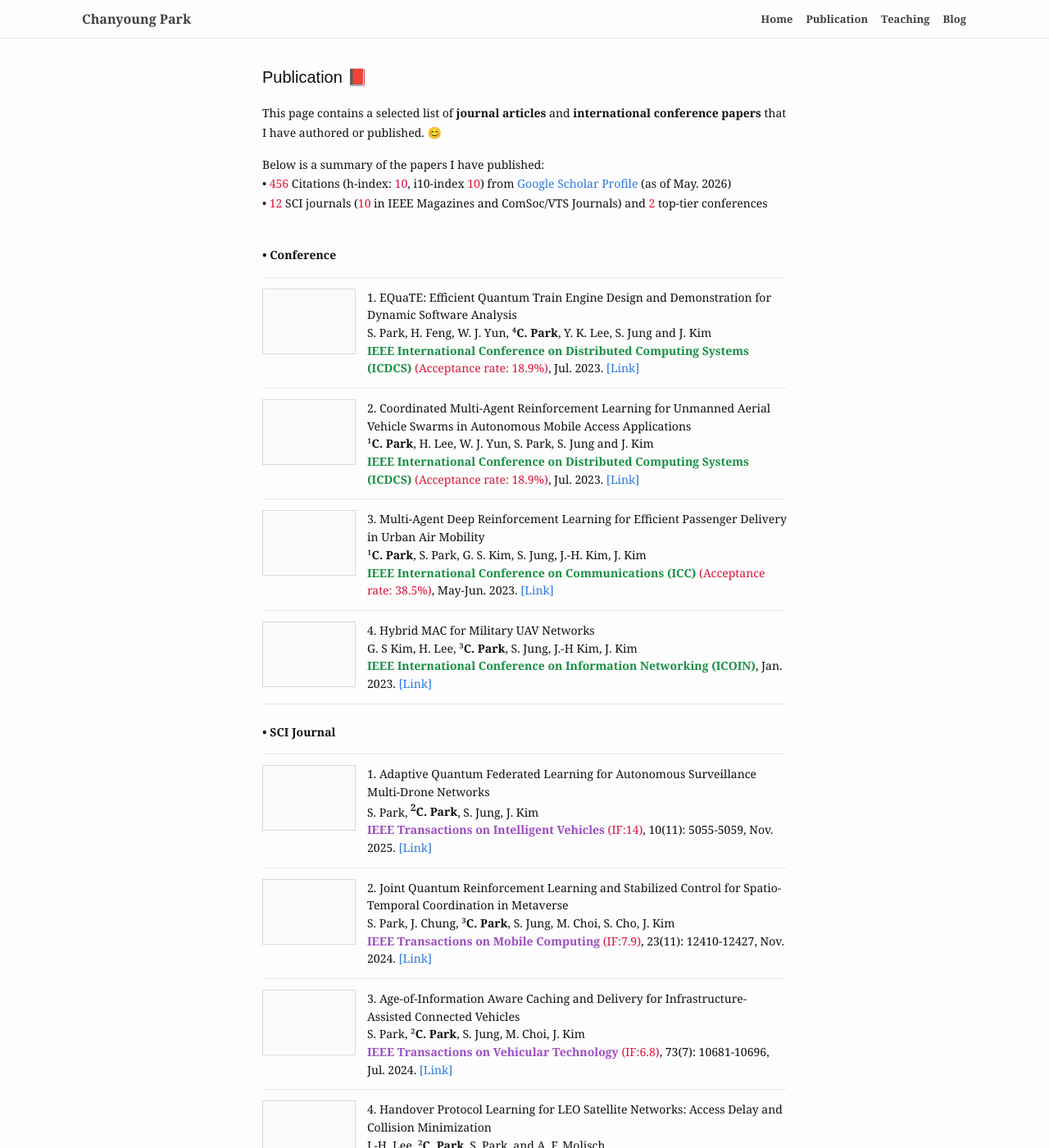
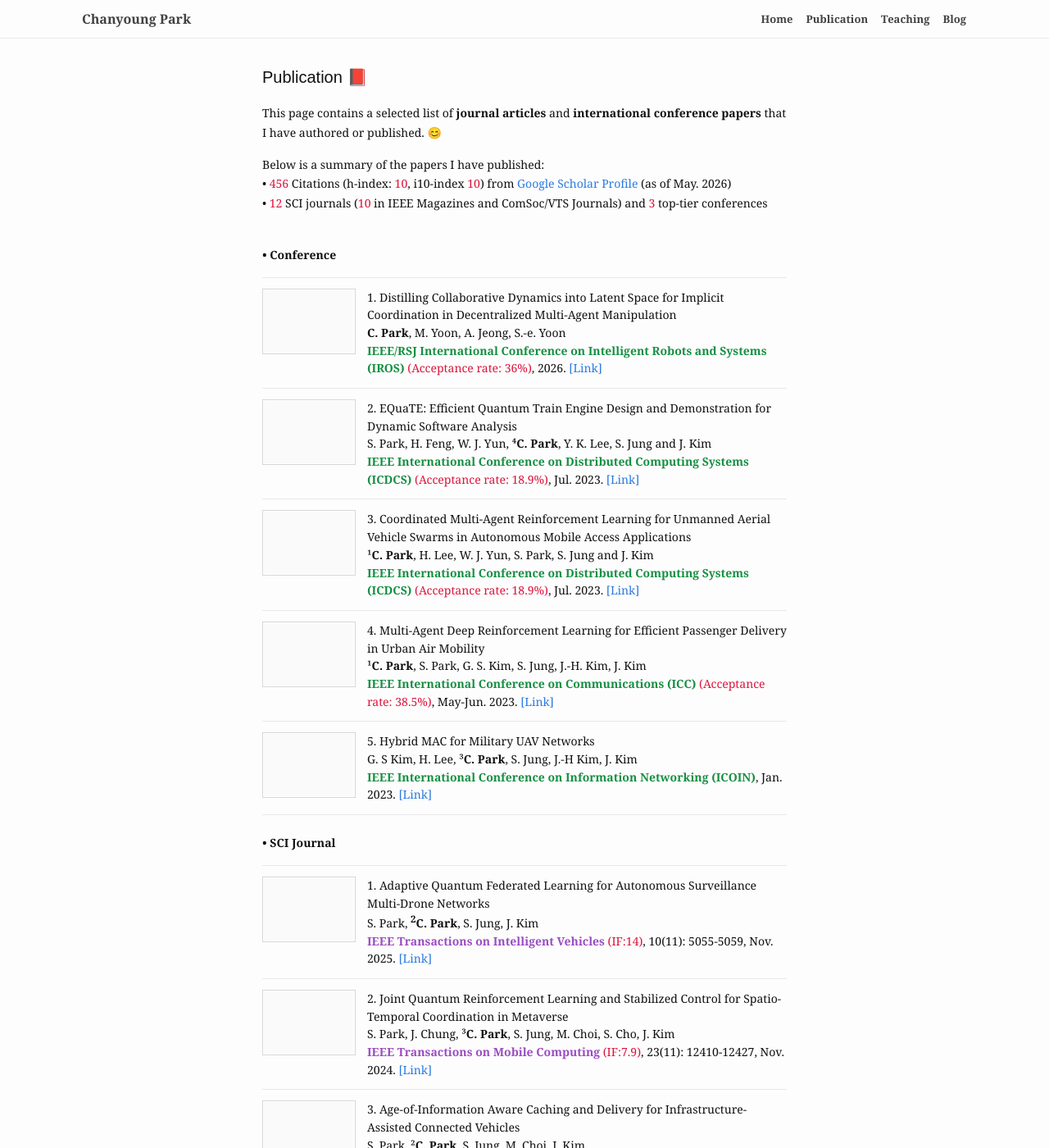
Before and after one commit to cosdeneb/cosdeneb.github.io, a Jekyll site: the page built from publication.md, in a window 1280 px wide and 1400 px high. Shown: the whole window at 82% size. Built offline with Jekyll 4.4.1, drawn with Linux system fonts in a browser that asks for light colours.

Commit message:
Add IROS publication

```diff
--- a/publication.md
+++ b/publication.md
@@ -9,7 +9,7 @@ This page contains a selected list of <b>journal articles</b> and <b>internation
 
 Below is a summary of the papers I have published: <br/>
 • <span class="metric">456</span> Citations (h-index: <span class="metric">10</span>, i10-index <span class="metric">10</span>) from <a href="https://scholar.google.com/citations?hl=ko&user=fGD7V2IAAAAJ">Google Scholar Profile</a> (as of May. 2026) <br/>
-• <span class="metric">12</span> SCI journals (<span class="metric">10</span> in IEEE Magazines and ComSoc/VTS Journals) and <span class="metric">2</span> top-tier conferences <br/>
+• <span class="metric">12</span> SCI journals (<span class="metric">10</span> in IEEE Magazines and ComSoc/VTS Journals) and <span class="metric">3</span> top-tier conferences <br/>
 <br/>
 
 <p><b>• Conference</b></p>
@@ -18,7 +18,16 @@ Below is a summary of the papers I have published: <br/>
   <div class="publication-item">
     <div class="publication-placeholder" aria-hidden="true"></div>
     <div class="publication-content">
-      1. EQuaTE: Efficient Quantum Train Engine Design and Demonstration for Dynamic Software Analysis<br/>
+      1. Distilling Collaborative Dynamics into Latent Space for Implicit Coordination in Decentralized Multi-Agent Manipulation<br/>
+      <b>C. Park</b>, M. Yoon, A. Jeong, S.-e. Yoon <br/>
+      <span class="venue conference">IEEE/RSJ International Conference on Intelligent Robots and Systems (IROS)</span> <span class="metric">(Acceptance rate: 36%)</span>, 2026. <a href="{{ '/assets/pdf/iros-2026.pdf' | absolute_url }}">[Link]</a>
+    </div>
+  </div>
+
+  <div class="publication-item">
+    <div class="publication-placeholder" aria-hidden="true"></div>
+    <div class="publication-content">
+      2. EQuaTE: Efficient Quantum Train Engine Design and Demonstration for Dynamic Software Analysis<br/>
       S. Park, H. Feng, W. J. Yun, ⁴<b>C. Park</b>, Y. K. Lee, S. Jung and J. Kim <br/>
       <span class="venue conference">IEEE International Conference on Distributed Computing Systems (ICDCS)</span> <span class="metric">(Acceptance rate: 18.9%)</span>, Jul. 2023. <a href="https://ieeexplore.ieee.org/abstract/document/10272530">[Link]</a>
     </div>
@@ -27,7 +36,7 @@ Below is a summary of the papers I have published: <br/>
   <div class="publication-item">
     <div class="publication-placeholder" aria-hidden="true"></div>
     <div class="publication-content">
-      2. Coordinated Multi-Agent Reinforcement Learning for Unmanned Aerial Vehicle Swarms in Autonomous Mobile Access Applications<br/>
+      3. Coordinated Multi-Agent Reinforcement Learning for Unmanned Aerial Vehicle Swarms in Autonomous Mobile Access Applications<br/>
       ¹<b>C. Park</b>, H. Lee, W. J. Yun, S. Park, S. Jung and J. Kim <br/>
       <span class="venue conference">IEEE International Conference on Distributed Computing Systems (ICDCS)</span> <span class="metric">(Acceptance rate: 18.9%)</span>, Jul. 2023. <a href="https://ieeexplore.ieee.org/abstract/document/10272444">[Link]</a>
     </div>
@@ -45,7 +54,7 @@ Below is a summary of the papers I have published: <br/>
   <div class="publication-item">
     <div class="publication-placeholder" aria-hidden="true"></div>
     <div class="publication-content">
-      4. Hybrid MAC for Military UAV Networks<br/>
+      5. Hybrid MAC for Military UAV Networks<br/>
       G. S Kim, H. Lee, ³<b>C. Park</b>, S. Jung, J.-H Kim, J. Kim <br/>
       <span class="venue conference">IEEE International Conference on Information Networking (ICOIN)</span>, Jan. 2023. <a href="https://ieeexplore.ieee.org/abstract/document/10048910">[Link]</a>
     </div>
```
Also changed, not shown: other parts of publication.md (+1 -1 lines).
